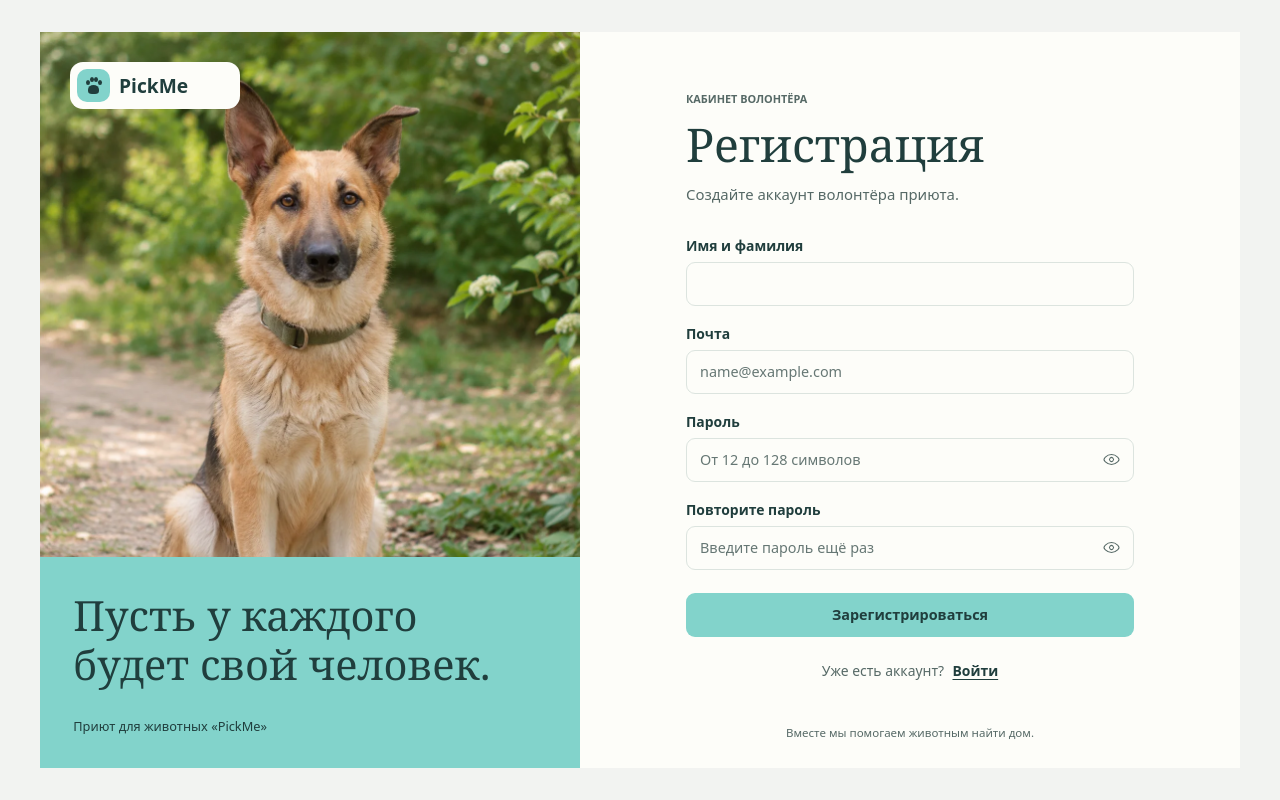
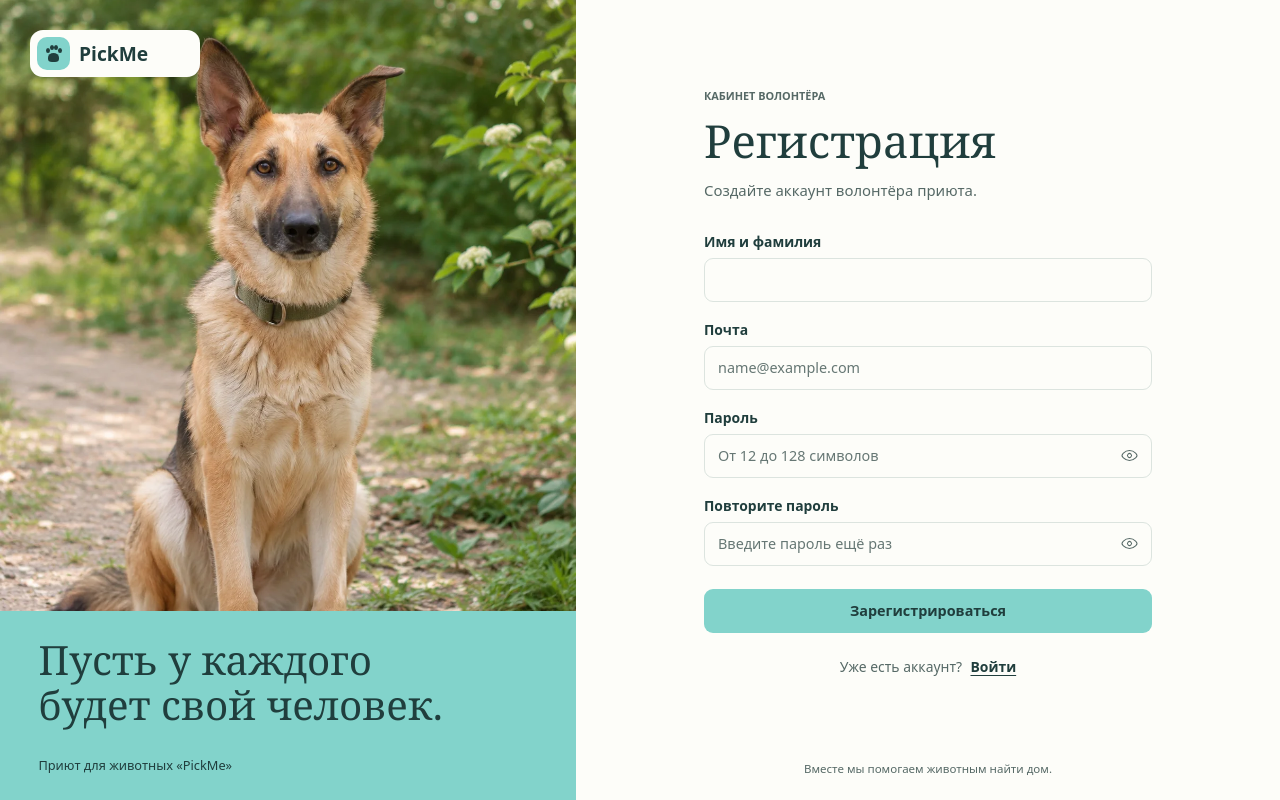
Before and after one commit to bypara/PickMe, a plain HTML site: page web/pages/register.html in a window 1280 px wide. Drawn offline with Linux system fonts and the light colour scheme; no server answers.

Commit message:
Use a full-width desktop layout for account screens

```diff
--- a/web/static/auth.css
+++ b/web/static/auth.css
@@ -1,9 +1,7 @@
 .auth-layout {
   display: grid;
-  grid-template-columns: 45% 55%;
-  width: min(1200px, calc(100% - 48px));
-  min-height: min(800px, calc(100svh - 64px));
-  margin: 32px auto;
+  grid-template-columns: minmax(0, 45fr) minmax(0, 55fr);
+  min-height: 100svh;
   background: var(--surface);
 }
 
@@ -21,7 +19,7 @@
   width: 100%;
   height: 100%;
   object-fit: cover;
-  object-position: center top;
+  object-position: center 8%;
 }
 
 .auth-brand {
@@ -35,11 +33,11 @@
 }
 
 .auth-message {
-  padding: clamp(22px, 2.6vw, 34px);
+  padding: clamp(22px, 3.2svh, 34px) clamp(24px, 3vw, 56px);
   min-height: 186px;
 }
 
-.auth-message p { font: 400 clamp(1.85rem, 3.25vw, 2.75rem)/1.18 var(--display-font); }
+.auth-message p { font: 400 clamp(1.85rem, 3.15vw, 3.5rem)/1.14 var(--display-font); }
 .auth-message span { display: block; margin-top: 1.75rem; font-size: 0.8rem; }
 
 .auth-content {
@@ -47,13 +45,13 @@
   grid-template-rows: 1fr auto;
   align-items: center;
   min-width: 0;
-  padding: clamp(32px, 5vw, 72px) clamp(24px, 5.5vw, 84px) 28px;
+  padding: clamp(32px, 6svh, 72px) clamp(24px, 5.5vw, 84px) clamp(18px, 3svh, 32px);
 }
 
-.auth-body-register .auth-content { padding-top: clamp(30px, 4vw, 56px); }
-.auth-panel { width: min(100%, 448px); margin: 0 auto; }
+.auth-body-register .auth-content { padding-top: clamp(26px, 5svh, 56px); }
+.auth-panel { width: min(100%, clamp(28rem, 30vw, 35rem)); margin: 0 auto; }
 .auth-eyebrow { margin-bottom: 13px; font-size: 0.68rem; font-weight: 600; text-transform: uppercase; }
-.auth-panel h1 { font: 400 clamp(2.35rem, 4vw, 2.9rem)/1.1 var(--display-font); }
+.auth-panel h1 { font: 400 clamp(2.35rem, 3.55vw, 3.4rem)/1.1 var(--display-font); }
 .auth-lead { margin-top: 14px; font-size: 0.93rem; line-height: 1.45; }
 .auth-eyebrow, .auth-lead, .auth-switch, .auth-footer { color: var(--muted); }
 .auth-panel .form-notice { margin-top: 20px; }
@@ -132,19 +130,29 @@
 .auth-switch a { margin-left: 0.3rem; color: var(--ink); font-weight: 650; text-underline-offset: 3px; }
 .auth-footer { margin-top: 36px; font-size: 0.72rem; text-align: center; }
 
+@media (min-width: 761px) and (max-height: 760px) {
+  /* Сжимаем отступы на невысоком экране, сохраняя размер полей. */
+  .auth-content, .auth-body-register .auth-content { padding-block: 24px 18px; }
+  .auth-form { gap: 14px; margin-top: 23px; }
+  .auth-switch { margin-top: 18px; }
+  .auth-footer { margin-top: 24px; }
+}
+
 @media (max-width: 760px) {
   .auth-layout {
     grid-template-columns: 1fr;
     grid-template-rows: auto 1fr;
     width: min(100%, 520px);
-    min-height: 100svh;
     margin: 0 auto;
   }
   .auth-hero { display: block; }
   .auth-photo { height: clamp(155px, 45vw, 238px); }
   .auth-photo img { object-position: center 8%; }
   .auth-message { display: none; }
-  .auth-content { align-items: start; padding: 30px clamp(16px, 5vw, 32px) 22px; }
+  .auth-content, .auth-body-register .auth-content {
+    align-items: start;
+    padding: 30px clamp(16px, 5vw, 32px) 22px;
+  }
   .auth-form { margin-top: 25px; }
   .field input { font-size: 1rem; }
 }
```
